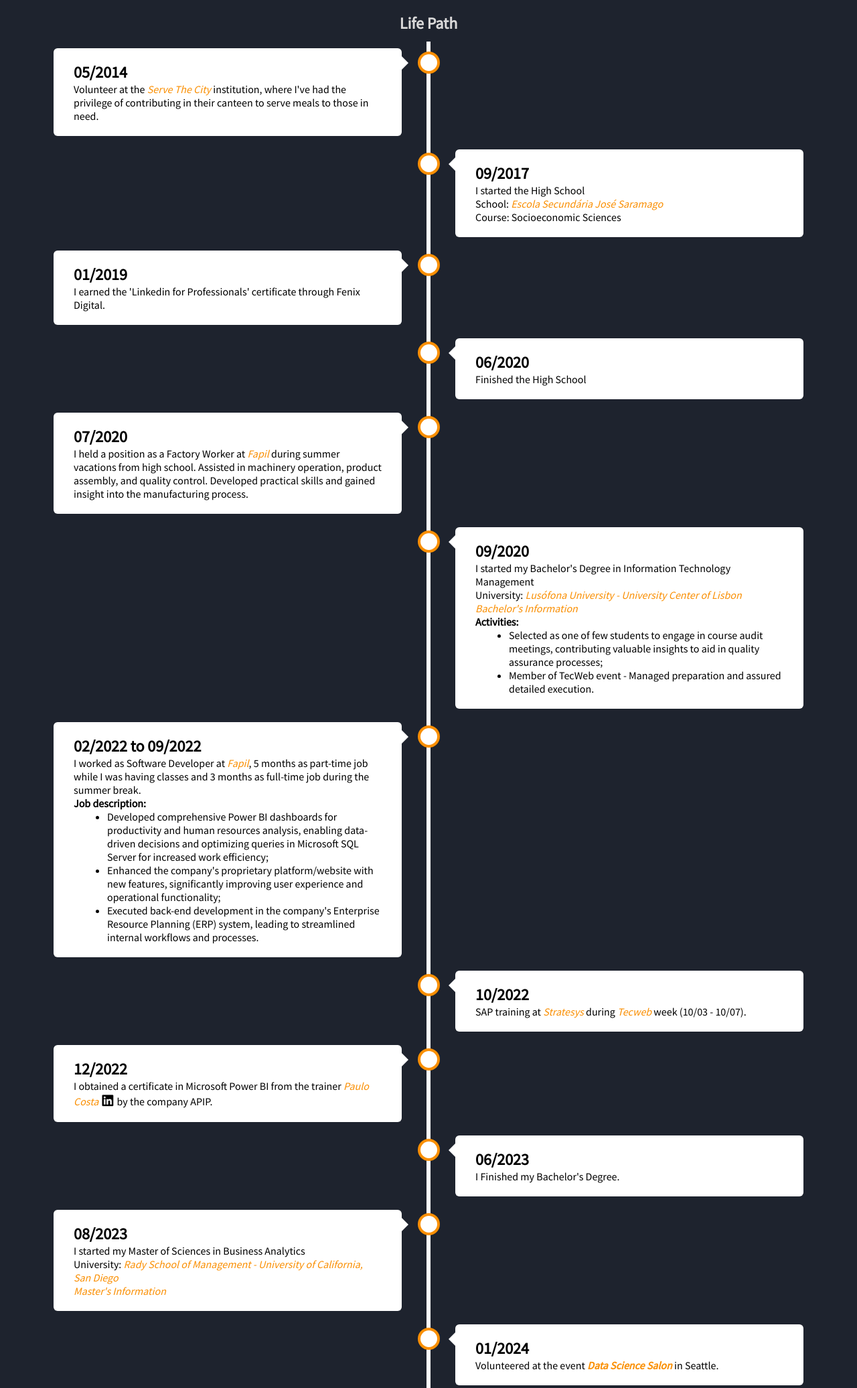
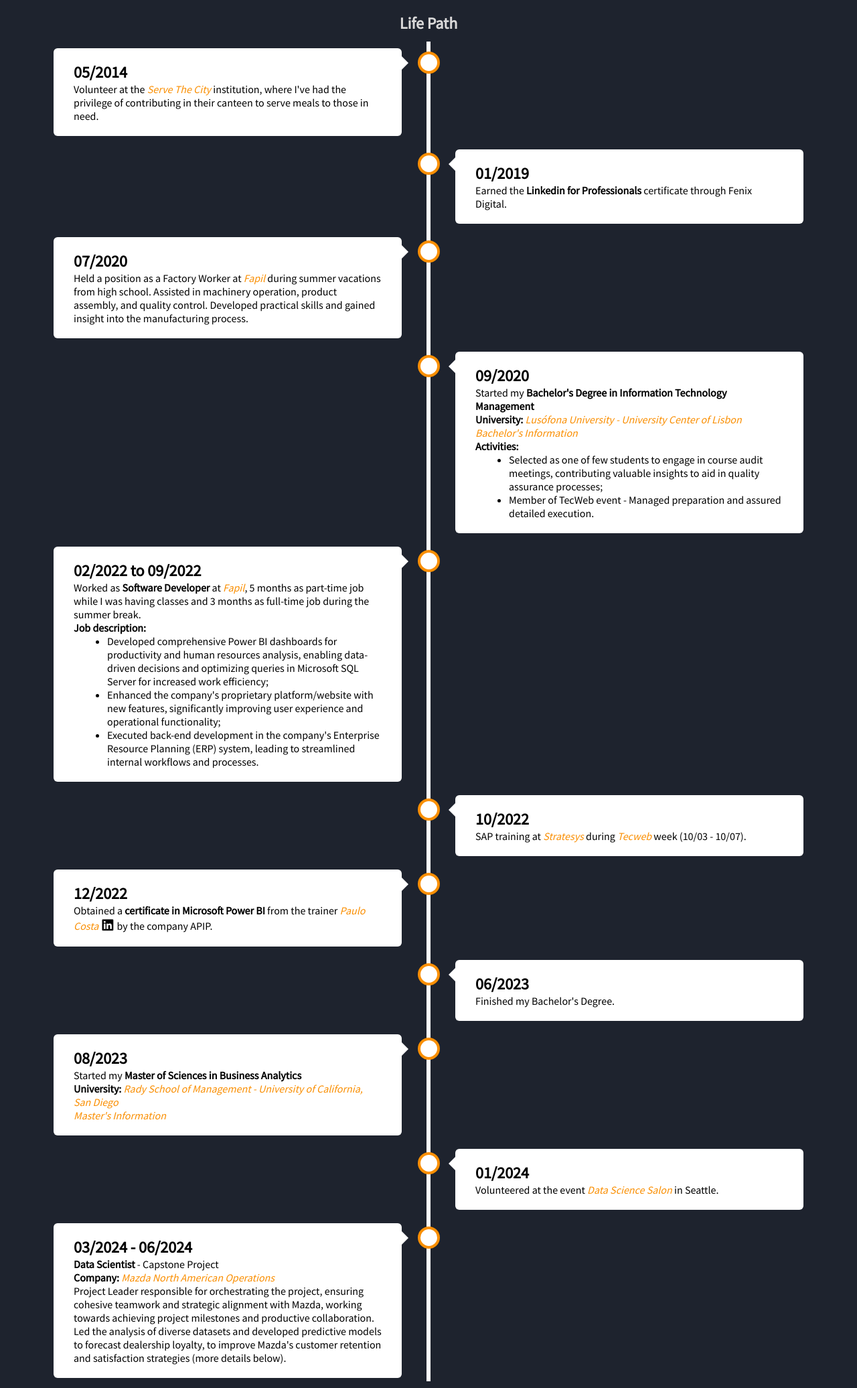
Before and after one commit to Martimlt/Portfolio, a Django app: page / in a window 1280 px wide. Shown: the part 2048-4120 px from the top of the page at 67% size. Run offline with Django 5.2, Linux system fonts and the light colour scheme; data comes from the database, SQL or seed files in the repository; some libraries are stand-ins or nearby versions.

Commit message:
More changes

```diff
--- a/portfolio/templates/portfolio/singlepage.html
+++ b/portfolio/templates/portfolio/singlepage.html
@@ -119,36 +119,17 @@
     </div>
     <div class="percurso right">
       <div class="content">
-        <h2>09/2017</h2>
-        <p>I started the High School</p>
-        <p>
-          School:
-          <i><a href="https://escola.esjs-mafra.net/" target="_blank" class="link"
-            >Escola Secundária José Saramago</a
-          ></i>
-        </p>
-        <p>Course: Socioeconomic Sciences</p>
-      </div>
-    </div>
-    <div class="percurso left">
-      <div class="content">
         <h2>01/2019</h2>
         <p>
-          I earned the 'Linkedin for Professionals' certificate through Fenix Digital.
+          Earned the <b>Linkedin for Professionals</b> certificate through Fenix Digital.
         </p>
-      </div>
-    </div>
-    <div class="percurso right">
-      <div class="content">
-        <h2>06/2020</h2>
-        <p>Finished the High School</p>
       </div>
     </div>
     <div class="percurso left">
       <div class="content">
         <h2>07/2020</h2>
         <p>
-          I held a position as a Factory Worker at
+          Held a position as a Factory Worker at
           <i><a href="https://www.fapil.pt/" target="_blank" class="link"> Fapil</a></i> during summer vacations from high school.
           Assisted in machinery operation, product assembly, and quality control. Developed practical skills and gained insight into the manufacturing process.
         </p>
@@ -157,9 +138,9 @@
     <div class="percurso right">
       <div class="content">
         <h2>09/2020</h2>
-        <p>I started my Bachelor's Degree in Information Technology Management</p>
+        <p>Started my <b>Bachelor's Degree in Information Technology Management</b></p>
         <p>
-          University:
+          <b>University:</b>
           <i><a href="https://www.ulusofona.pt/" target="_blank" class="link"
             >Lusófona University - University Center of Lisbon</a
           ></i>
@@ -178,7 +159,7 @@
       <div class="content">
         <h2>02/2022 to 09/2022</h2>
         <p>
-          I worked as Software Developer at
+          Worked as <b>Software Developer</b> at
           <i><a href="https://www.fapil.pt/" target="_blank" class="link"> Fapil</a></i>, 5 months as part-time job while I was having classes and 3 months as full-time job during the summer break.
         </p>
         <p><b>Job description:</b></p>
@@ -198,22 +179,22 @@
     <div class="percurso left">
       <div class="content">
         <h2>12/2022</h2>
-        <p>I obtained a certificate in Microsoft Power BI from the trainer <i><a href="https://www.linkedin.com/in/pauloalexandrecosta/" target="_blank" class="link">Paulo Costa <i class="fa-brands fa-linkedin button1" style="color: black !important;"></i></a></i> by the company APIP.</p>
+        <p>Obtained a <b>certificate in Microsoft Power BI</b> from the trainer <i><a href="https://www.linkedin.com/in/pauloalexandrecosta/" target="_blank" class="link">Paulo Costa <i class="fa-brands fa-linkedin button1" style="color: black !important;"></i></a></i> by the company APIP.</p>
       </div>
     </div>
     <div class="percurso right">
       <div class="content">
         <h2>06/2023</h2>
         <p>
-          I Finished my Bachelor's Degree.
+          Finished my Bachelor's Degree.
         </p>
       </div>
     </div>
     <div class="percurso left">
       <div class="content">
         <h2>08/2023</h2>
-        <p>I started my Master of Sciences in Business Analytics <p>
-          University:
+        <p>Started my <b>Master of Sciences in Business Analytics</b><p>
+          <b>University:</b>
           <i><a href="https://www.ulusofona.pt/" target="_blank" class="link"
             >Rady School of Management - University of California, San Diego</a
           ></i>
@@ -227,19 +208,20 @@
       <div class="content">
         <h2>01/2024</h2>
         <p>Volunteered at the event
-          <b><i><a href="https://www.datascience.salon/" target="_blank" class="link"
+          <i><a href="https://www.datascience.salon/" target="_blank" class="link"
             >Data Science Salon</a
-          ></i></b> in Seattle.
+          ></i> in Seattle.
         </p>
       </div>
     </div>
     <div class="percurso left">
       <div class="content">
         <h2>03/2024 - 06/2024</h2>
-        <p><b>Data Scientist</b> - Capstone project with
-          <b><i><a href="https://www.mazdausa.com/" target="_blank" class="link"
+        <p><b>Data Scientist</b> - Capstone Project</p>
+        <p><b>Company:</b>
+          <i><a href="https://www.mazdausa.com/" target="_blank" class="link"
             >Mazda North American Operations</a
-          ></i></b>
+          ></i>
         </p>
         <p>
           Project Leader responsible for orchestrating the project, ensuring cohesive teamwork and strategic alignment with Mazda,
```
